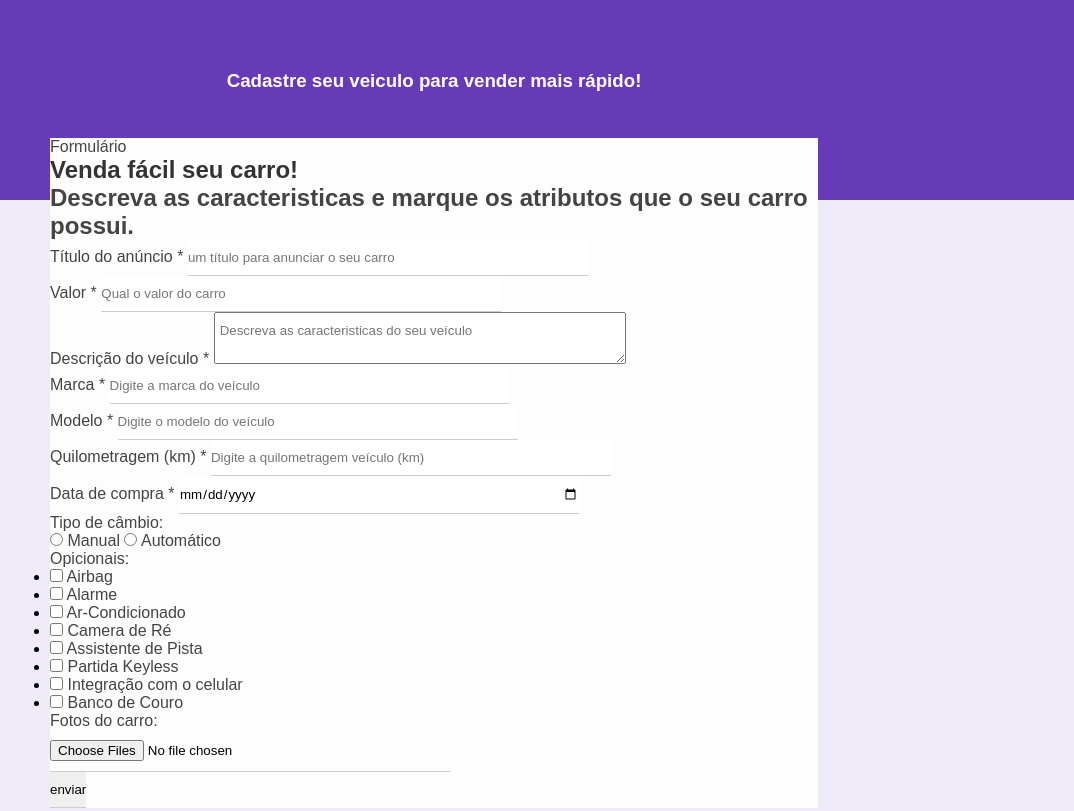
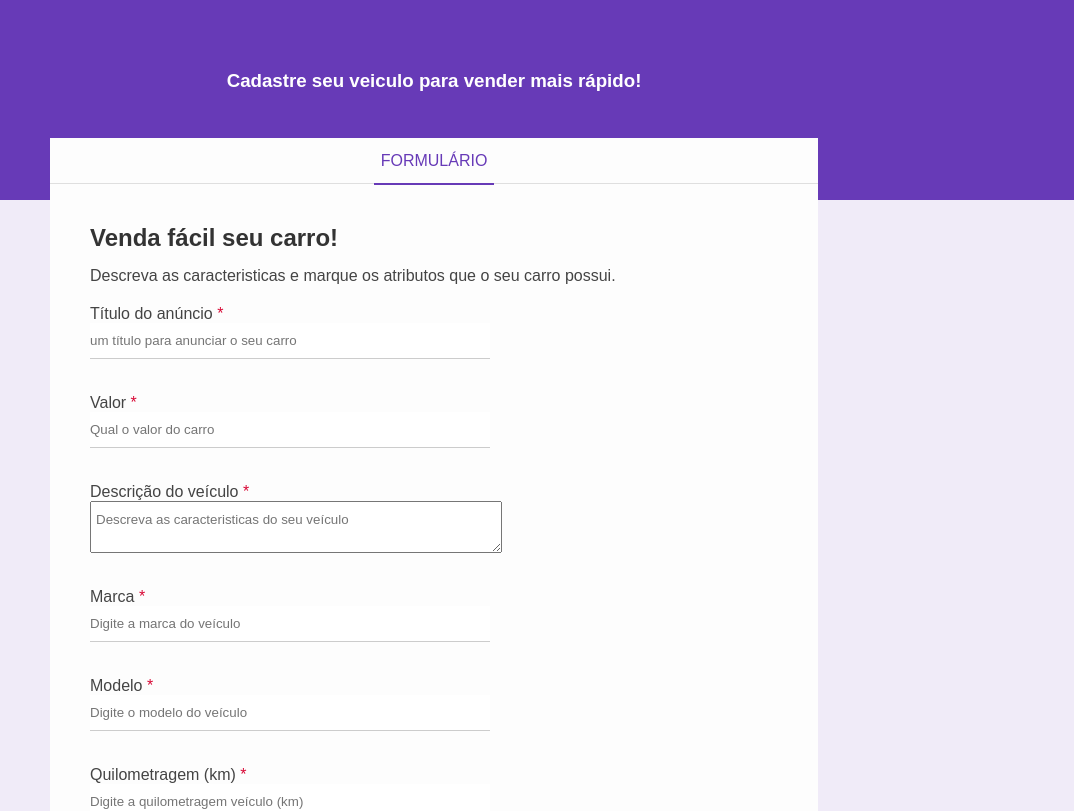
Before and after one commit to Edvaldo-Felipe/form_project, a plain HTML site: page FORM_PROJECT/index.html in a window 1280 px wide. Shown: the top 811 px of the page, 206-1280 px from the left. Drawn offline with Linux system fonts and the light colour scheme.

Commit message:
feat:finished project

```diff
--- a/FORM_PROJECT/css/style.css
+++ b/FORM_PROJECT/css/style.css
@@ -40,6 +40,18 @@ textarea{
     width: 400px;
 }
 
+.required-field{
+    color: #d80835
+}
+
+.box-input{
+    margin-bottom: 35px;
+}
+
+.block{
+    display: block;
+}
+
 /*Header*/
 .header{
     height: 160px;
@@ -70,3 +82,56 @@ textarea{
     position: relative;
     top: -62px;
 }
+
+/*form-header*/
+.form-header{
+    border-bottom: 1px solid #dfdfdf;
+    height: 45px;
+}
+
+.form-header p{
+    color:#673ab7;
+    border-bottom: 2px solid #673ab7;
+    width: 120px;
+    text-align: center;
+    margin: 0 auto;
+    text-transform: uppercase;
+    height: 45px;
+    line-height: 45px;
+}
+
+/*form-body*/
+.form-body{
+    padding: 40px;
+}
+
+.form-title{
+    margin-bottom: 15px;
+}
+
+.form-body p{
+    margin-bottom: 20px;
+}
+
+.optional-list li{
+    list-style: none;
+    display: inline-block;
+    margin: 0 30px 30px 0;
+}
+
+.btn-submit{
+    background-color: #fff;
+    color: #673ab7;
+    border: 2px solid transparent;
+    width: 150px;
+    height: 50px;
+    cursor: pointer;
+    text-transform: uppercase;
+    transition: .2s;
+    border: 1px solid #673ab7;
+}
+
+.btn-submit:hover{
+    background-color: #673ab7;
+    color:#fff
+}
--- a/FORM_PROJECT/index.html
+++ b/FORM_PROJECT/index.html
@@ -13,7 +13,7 @@
       </div>
       <div class="image-container">
         <figure class="header-image">
-            <img src="img/logo 2.png" width="200px" alt="carro"/>
+          <img src="img/logo 2.png" width="200px" alt="carro" />
         </figure>
       </div>
       <div class="form-container">
@@ -21,12 +21,11 @@
           <p>Formulário</p>
         </div>
         <div class="form-body">
-          <h2 class="form-title">Venda fácil seu carro!</h>
+          <h2 class="form-title">Venda fácil seu carro!</h2>
           <p>
             Descreva as caracteristicas e marque os atributos que o seu carro
             possui.
           </p>
-        </div>
           <form>
             <div class="box-input">
               <label for="title"
@@ -58,9 +57,15 @@
             </div>
             <div class="box-input">
               <label for="description"
-              >Descrição do veículo <span class="required-field">*</span></label
+                >Descrição do veículo
+                <span class="required-field">*</span></label
               >
-            <textarea name="description" id="description" placeholder="Descreva as caracteristicas do seu veículo"></textarea>
+              <textarea
+                name="description"
+                id="description"
+                class="block"
+                placeholder="Descreva as caracteristicas do seu veículo"
+              ></textarea>
             </div>
             <div class="box-input">
               <label for="brand"
@@ -77,8 +82,8 @@
             </div>
             <div class="box-input">
               <label for="model"
-              >Modelo <span class="required-field">*</span> </label
-            >
+                >Modelo <span class="required-field">*</span>
+              </label>
               <input
                 type="text"
                 name="model"
@@ -90,8 +95,8 @@
             </div>
             <div class="box-input">
               <label for="mileage"
-              >Quilometragem (km) <span class="required-field">*</span> </label
-            >
+                >Quilometragem (km) <span class="required-field">*</span>
+              </label>
               <input
                 type="number"
                 name="mileage"
@@ -103,8 +108,8 @@
             </div>
             <div class="box-input">
               <label for="purchease_date"
-              >Data de compra <span class="required-field">*</span> </label
-            >
+                >Data de compra <span class="required-field">*</span>
+              </label>
               <input
                 type="date"
                 name="purchease_date"
@@ -114,83 +119,102 @@
               />
             </div>
             <div class="box-input">
-            <p>Tipo de câmbio: <span class="required-field"></span></p>
-            <input type="radio" id="manual" name="gear">
+              <p>Tipo de câmbio: <span class="required-field">*</span></p>
+              <input type="radio" id="manual" name="gear" />
               <label for="manual">Manual</label>
-            <input type="radio" id="auto" name="gear">
+              <input type="radio" id="auto" name="gear" />
               <label for="auto">Automático</label>
             </div>
-          <div class="Optional-box">
+            <div class="optional-box">
               <p>Opicionais:</p>
-            <ul>
+              <ul class="optional-list">
                 <li>
-                <input type="checkbox"
+                  <input
+                    type="checkbox"
                     id="airbag"
                     name="optional[]"
-                value="airbag" >
+                    value="airbag"
+                  />
                   <label for="airbag">Airbag</label>
                 </li>
                 <li>
-                <input type="checkbox"
+                  <input
+                    type="checkbox"
                     id="alarm"
                     name="optional[]"
-                value="alarm" >
+                    value="alarm"
+                  />
                   <label for="alarm">Alarme</label>
                 </li>
                 <li>
-                <input type="checkbox"
-                id="ac"
-                name="optional[]"
-                value="ac" >
+                  <input type="checkbox" id="ac" name="optional[]" value="ac" />
                   <label for="ac">Ar-Condicionado</label>
                 </li>
                 <li>
-                <input type="checkbox"
+                  <input
+                    type="checkbox"
                     id="reserve_camera"
                     name="optional[]"
-                value="reserve_camera" >
+                    value="reserve_camera"
+                  />
                   <label for="reserve_camera">Camera de Ré</label>
                 </li>
               </ul>
             </div>
             <div class="Optional-box">
-            <ul>
+              <ul class="optional-list">
                 <li>
-                <input type="checkbox"
+                  <input
+                    type="checkbox"
                     id="lane_assist"
                     name="optional[]"
-                value="lane_assist" >
+                    value="lane_assist"
+                  />
                   <label for="lane_assist">Assistente de Pista</label>
                 </li>
                 <li>
-                <input type="checkbox"
+                  <input
+                    type="checkbox"
                     id="keyless"
                     name="optional[]"
-                value="keyless" >
+                    value="keyless"
+                  />
                   <label for="keylss">Partida Keyless</label>
                 </li>
                 <li>
-                <input type="checkbox"
+                  <input
+                    type="checkbox"
                     id="smartphone"
                     name="optional[]"
-                value="smartphone" >
+                    value="smartphone"
+                  />
                   <label for="smartphone">Integração com o celular</label>
                 </li>
                 <li>
-                <input type="checkbox"
+                  <input
+                    type="checkbox"
                     id="leather_seat"
                     name="optional[]"
-                value="leather_seat" >
+                    value="leather_seat"
+                  />
                   <label for="reserve_camera">Banco de Couro</label>
                 </li>
               </ul>
             </div>
             <div class="box-input">
               <p>Fotos do carro:</p>
-            <input type="file" multiple accept="image/png, image/jpg" id="images" name="images" required>
+              <input
+                type="file"
+                multiple
+                accept="image/png, image/jpg"
+                id="images"
+                name="images"
+                required
+              />
             </div>
-          <input type="submit" value="enviar" class="btn-submit"/>
+            <input type="submit" value="enviar" class="btn-submit" />
           </form>
+        </div>
       </div>
     </div>
   </body>
```
Lines whose indentation alone changed are shown as unchanged.
